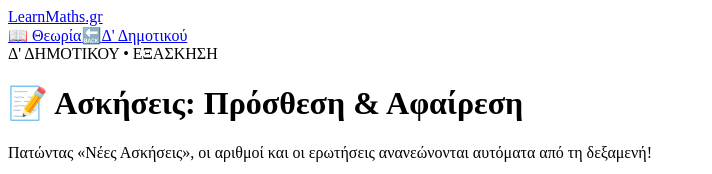
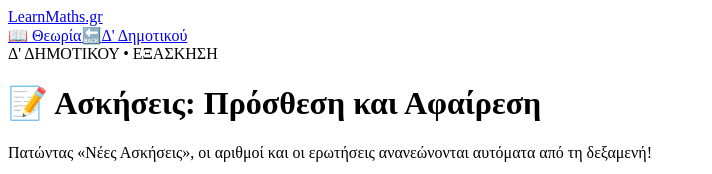
Before and after one commit to gkrimpas-lab/learn-maths-2026, a Next.js app: page /d-dimotikou/3-prosthesi-afairesi-ask in a window 1280 px wide. Shown: the top 174 px of the page, without its empty margins (0-712 px from the left). Built offline with nearby package versions, Linux system fonts and the light colour scheme.

Commit message:
Update 3-prosthesi-afairesi-ask.js

```diff
--- a/pages/d-dimotikou/3-prosthesi-afairesi-ask.js
+++ b/pages/d-dimotikou/3-prosthesi-afairesi-ask.js
@@ -489,7 +489,7 @@ export default function ProsthesiAfairesiAskPage() {
 
   return (
     <Layout
-      title="Ασκήσεις: Πρόσθεση & Αφαίρεση | LearnMaths.gr"
+      title="Ασκήσεις: Πρόσθεση και Αφαίρεση | LearnMaths.gr"
       description="Διαδραστικές ασκήσεις μαθηματικών Δ' Δημοτικού: αντίστροφες πράξεις, δοκιμή πρόσθεσης και αφαίρεσης, εύρεση άγνωστου αριθμού και ορολογία."
       backUrl="/d-dimotikou"
       backText="Δ' Δημοτικού"
@@ -511,7 +511,7 @@ export default function ProsthesiAfairesiAskPage() {
               Δ' ΔΗΜΟΤΙΚΟΥ • ΕΞΑΣΚΗΣΗ
             </span>
             <h1 className="text-2xl sm:text-3xl lg:text-4xl font-black tracking-tight pt-1">
-              📝 Ασκήσεις: Πρόσθεση & Αφαίρεση
+              📝 Ασκήσεις: Πρόσθεση και Αφαίρεση
             </h1>
             <p className="text-blue-100 text-xs sm:text-sm md:text-base">
               Πατώντας «Νέες Ασκήσεις», οι αριθμοί και οι ερωτήσεις ανανεώνονται αυτόματα από τη δεξαμενή!
```
